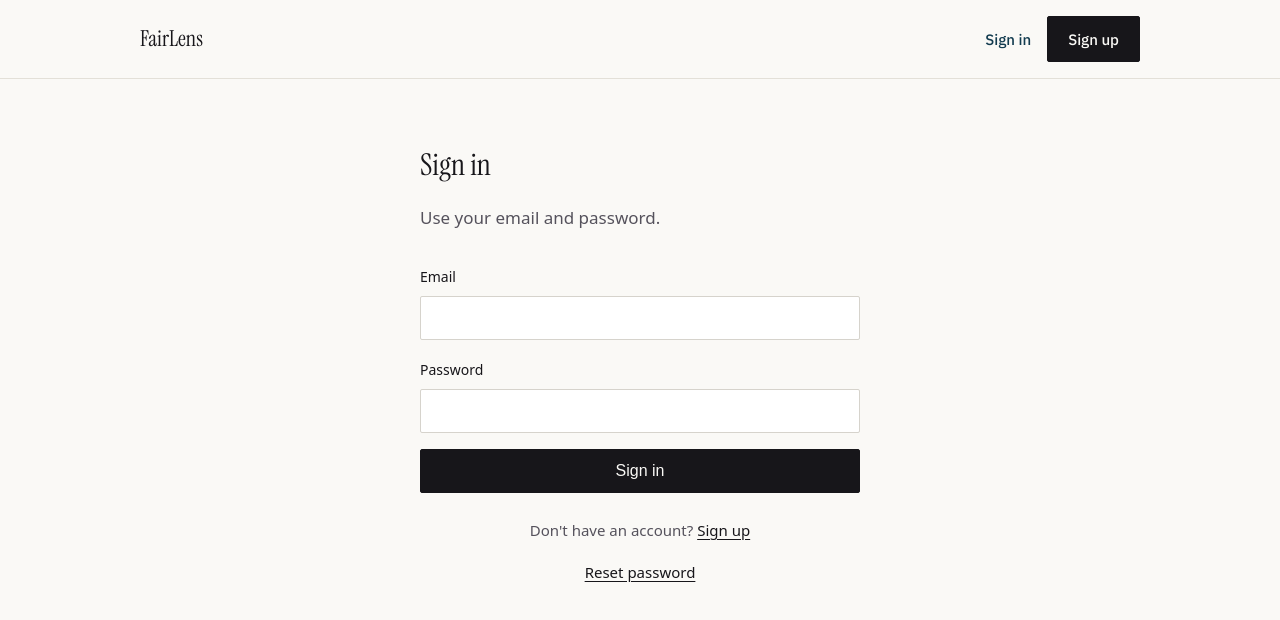
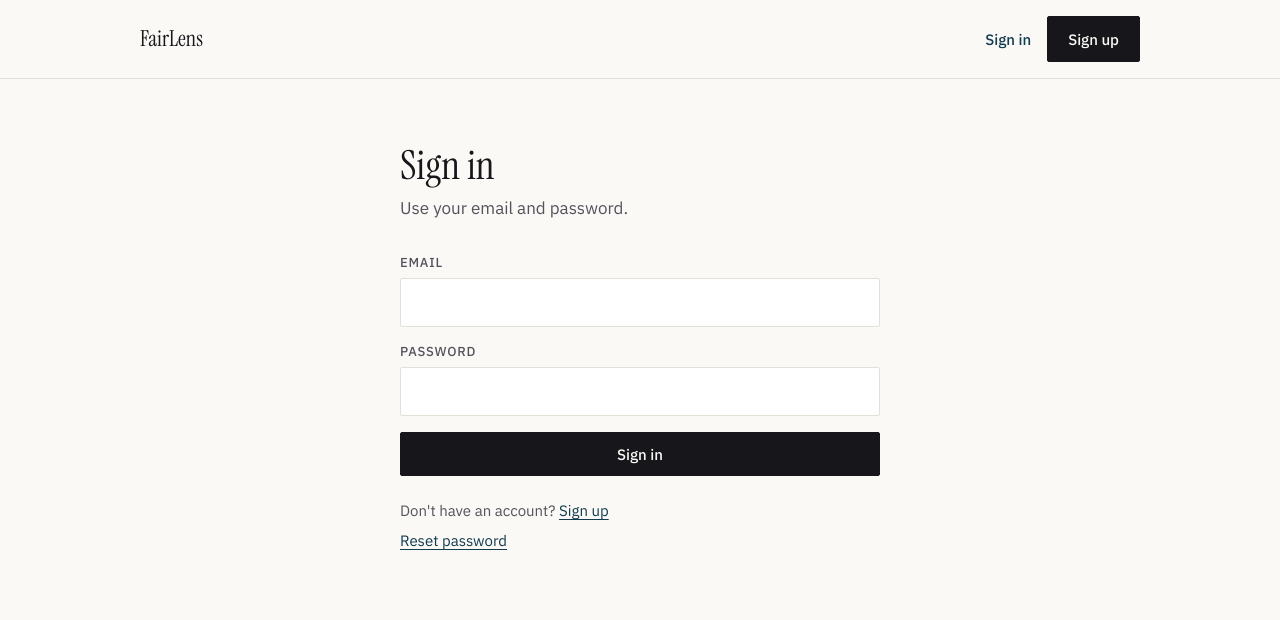
Before and after one commit to KshitijMittal/fairlens, a Next.js app in the folder web/: page /login in a window 1280 px wide. Shown: the top 620 px of the page. Built offline with nearby package versions, Linux system fonts and the light colour scheme; no server answers.

Commit message:
web: tokenise the login, signup and reset screens
Narrow column, caps labels, 44 px inputs, primary button and .notice errors. The Google button appears exactly as before, when the backend reports the provider.

```diff
--- a/web/app/login/page.tsx
+++ b/web/app/login/page.tsx
@@ -49,78 +49,57 @@ export default function LoginPage() {
   }
 
   return (
-    <main style={{ maxWidth: 440, margin: "64px auto", padding: "0 24px", fontFamily: "system-ui" }}>
-      <h1 style={{ fontSize: 30, marginBottom: 8 }}>Sign in</h1>
-      <p style={{ color: "#55525C", marginBottom: 32 }}>Use your email and password.</p>
+    <main className="page page--narrow">
+      <h1>Sign in</h1>
+      <p className="muted" style={{ margin: "8px 0 32px" }}>
+        Use your email and password.
+      </p>
 
-      <form onSubmit={handleSubmit} style={{ display: "flex", flexDirection: "column", gap: 16 }}>
-        <div>
-          <label style={{ display: "block", fontSize: 14, marginBottom: 6, color: "#17161A" }}>
-            Email
-          </label>
+      <form onSubmit={handleSubmit} className="form">
+        <div className="field">
+          <label htmlFor="login-email">Email</label>
           <input
+            id="login-email"
             type="email"
             value={email}
             onChange={(e) => setEmail(e.target.value)}
             required
             autoComplete="email"
-            style={{
-              width: "100%", padding: "12px 14px", borderRadius: 2, border: "1px solid #D6D3CC",
-              fontSize: 16, boxSizing: "border-box",
-            }}
+            className="input"
           />
         </div>
 
-        <div>
-          <label style={{ display: "block", fontSize: 14, marginBottom: 6, color: "#17161A" }}>
-            Password
-          </label>
+        <div className="field">
+          <label htmlFor="login-password">Password</label>
           <input
+            id="login-password"
             type="password"
             value={password}
             onChange={(e) => setPassword(e.target.value)}
             required
             autoComplete="current-password"
-            style={{
-              width: "100%", padding: "12px 14px", borderRadius: 2, border: "1px solid #D6D3CC",
-              fontSize: 16, boxSizing: "border-box",
-            }}
+            className="input"
           />
         </div>
 
-        {error && <p style={{ color: "#8C2F2A", fontSize: 14 }}>{error}</p>}
+        {error && <p className="notice">{error}</p>}
 
-        <button
-          type="submit"
-          disabled={busy}
-          style={{
-            padding: "12px", borderRadius: 2, border: "1px solid #17161A",
-            background: "#17161A", color: "#FAF9F6", cursor: busy ? "wait" : "pointer",
-            fontSize: 16, fontWeight: 500,
-          }}
-        >
+        <button type="submit" disabled={busy} className="btn btn--primary btn--wide">
           {busy ? "Signing in…" : "Sign in"}
         </button>
       </form>
 
       {google && (
         <>
-      <div style={{ display: "flex", alignItems: "center", gap: 12, marginTop: 16 }}>
-        <div style={{ flex: 1, borderTop: "1px solid #E3E0D8" }} />
-        <span style={{ color: "#8A8794", fontSize: 14 }}>or</span>
-        <div style={{ flex: 1, borderTop: "1px solid #E3E0D8" }} />
-      </div>
-
+          <p className="eyebrow" style={{ textAlign: "center", margin: "24px 0 12px" }}>
+            or
+          </p>
           <button
             type="button"
             onClick={handleGoogleSignIn}
-        style={{
-          width: "100%", padding: "12px", borderRadius: 2, border: "1px solid #D6D3CC",
-          background: "#FAF9F6", color: "#17161A", cursor: "pointer", fontSize: 16, fontWeight: 500,
-          display: "flex", alignItems: "center", justifyContent: "center", gap: 8,
-        }}
+            className="btn btn--secondary btn--wide"
           >
-        <svg width="20" height="20" viewBox="0 0 24 24">
+            <svg width="20" height="20" viewBox="0 0 24 24" aria-hidden="true" style={{ marginRight: 8 }}>
               <path
                 fill="#4285F4"
                 d="M22.56 12.25c0-.78-.07-1.53-.2-2.25H12v4.26h5.92c-.26 1.37-1.04 2.53-2.21 3.31v2.77h3.57c2.08-1.92 3.28-4.74 3.28-8.09z"
@@ -143,11 +122,11 @@ export default function LoginPage() {
         </>
       )}
 
-      <p style={{ marginTop: 24, color: "#55525C", fontSize: 15, textAlign: "center" }}>
-        Don't have an account? <Link href="/signup" style={{ color: "#17161A", textDecoration: "underline" }}>Sign up</Link>
+      <p className="auth-foot">
+        Don&apos;t have an account? <Link href="/signup">Sign up</Link>
       </p>
-      <p style={{ marginTop: 8, color: "#55525C", fontSize: 15, textAlign: "center" }}>
-        <Link href="/reset" style={{ color: "#17161A", textDecoration: "underline" }}>Reset password</Link>
+      <p className="auth-foot">
+        <Link href="/reset">Reset password</Link>
       </p>
     </main>
   );
```
Also changed, not shown: web/app/reset/page.tsx (+15 -34 lines), web/app/signup/page.tsx (+18 -34 lines). Lines whose indentation alone changed are shown as unchanged.
